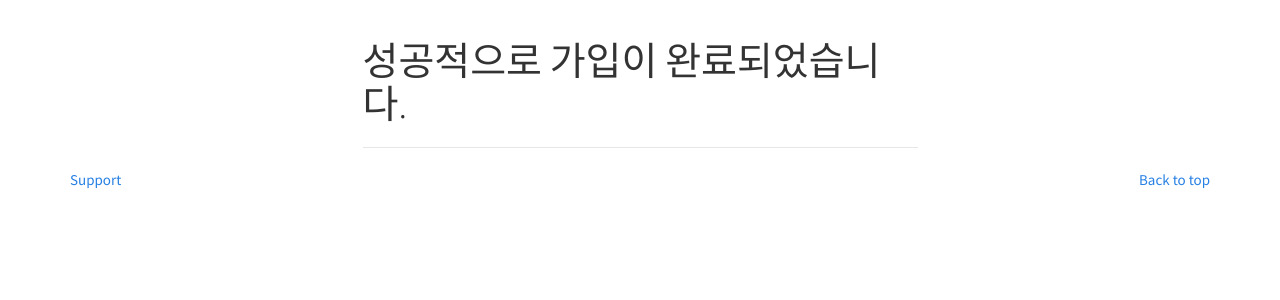
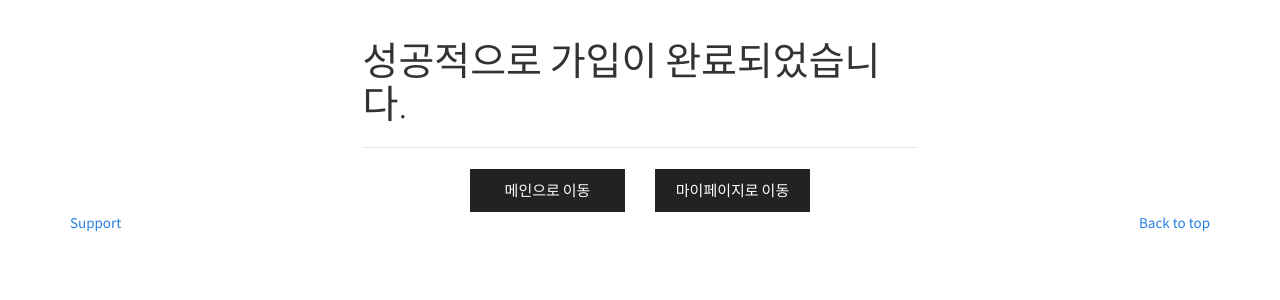
Before and after one commit to manducku/awesomepose, a Django app: template awesomepose/users/templates/users/welcome.html in a window 1280 px wide. Shown: the part 51-351 px from the top of the page. Run offline with Django 3.2, Linux system fonts and the light colour scheme; the template is opened without the code that fills it, so the values that code supplies are empty; parts of the project's set-up code (start-up, migrations or seed data) failed here and were passed over.

Commit message:
add link move to main or profile

```diff
--- a/awesomepose/users/templates/users/welcome.html
+++ b/awesomepose/users/templates/users/welcome.html
@@ -6,6 +6,12 @@
             <div class= "page-header">
                     <h1> 성공적으로 가입이 완료되었습니다.</h1>
             </div>
+            <div class="col-lg-4 col-lg-offset-2">
+				<a href="#" class="btn btn-default btn-block">메인으로 이동 </a>
+			</div>
+            <div class="col-lg-4">
+				<a href="#" class="btn btn-default btn-block">마이페이지로 이동</a>
+			</div>
        </div>
     </div>
 
```
